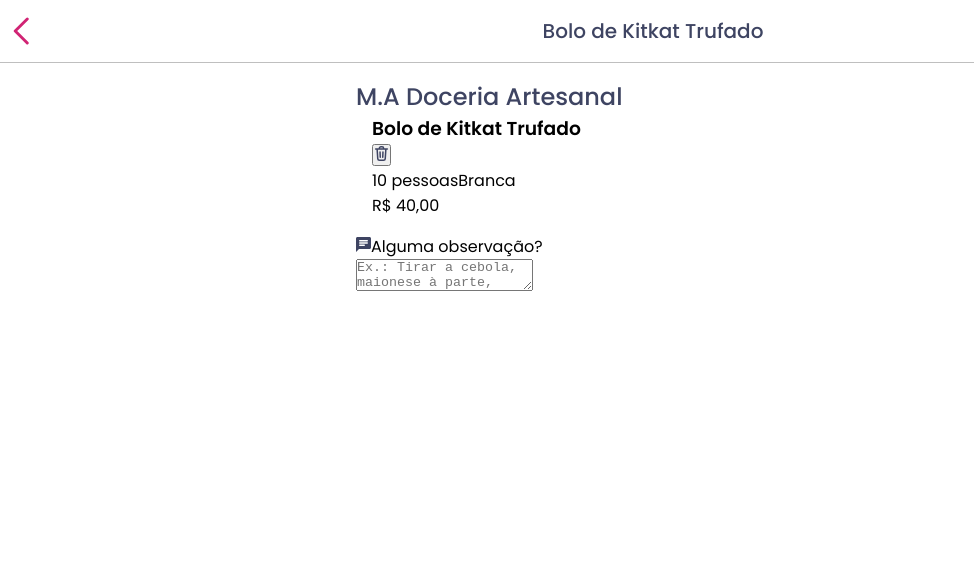
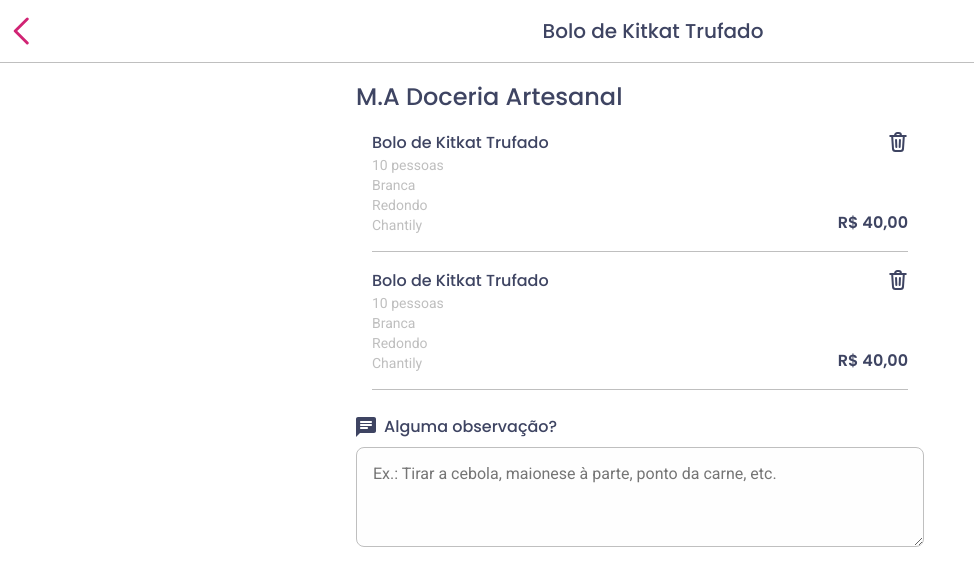
Before and after one commit to FabioRamos12/meumenu-next, a Next.js app: page /checkout in a window 1280 px wide. Shown: the top 586 px of the page, without its empty margins (0-974 px from the left). Built offline with nearby package versions, Linux system fonts and the light colour scheme.

Commit message:
Update Checkout Page

```diff
--- a/src/pages/checkout.tsx
+++ b/src/pages/checkout.tsx
@@ -20,24 +20,48 @@
 
                     <article className={styles.checkoutItems}>
                         <div className={styles.item}>
-                            <div>
+                            <header>
                                 <h3>Bolo de Kitkat Trufado</h3>
                                 <button>
                                     <Image
                                         src="/remove.svg"
-                                        width={15}
-                                        height={15}
+                                        width={20}
+                                        height={20}
                                         alt="Remover item"
                                     />
                                 </button>
-                            </div>
+                            </header>
 
-                            <div>
+                            <div className={styles.itemInfo}>
                                 <div>
                                     <span>10 pessoas</span>
                                     <span>Branca</span>
-                                    <span></span>
-                                    <span></span>
+                                    <span>Redondo</span>
+                                    <span>Chantily</span>
+                                </div>
+
+                                <span>R$ 40,00</span>
+                            </div>
+                        </div>
+                        <div className={styles.item}>
+                            <header>
+                                <h3>Bolo de Kitkat Trufado</h3>
+                                <button>
+                                    <Image
+                                        src="/remove.svg"
+                                        width={20}
+                                        height={20}
+                                        alt="Remover item"
+                                    />
+                                </button>
+                            </header>
+
+                            <div className={styles.itemInfo}>
+                                <div>
+                                    <span>10 pessoas</span>
+                                    <span>Branca</span>
+                                    <span>Redondo</span>
+                                    <span>Chantily</span>
                                 </div>
 
                                 <span>R$ 40,00</span>
@@ -46,11 +70,11 @@
                     </article>
 
                     <article className={styles.observations}>
-                        <div>
+                        <div className={styles.observationHeader}>
                             <Image
                                 src="/chat.svg"
-                                width={15}
-                                height={15}
+                                width={20}
+                                height={20}
                                 alt="Observações"
                             />
                             <span>Alguma observação?</span>
--- a/src/styles/checkout.module.scss
+++ b/src/styles/checkout.module.scss
@@ -11,6 +11,93 @@
     }
 
     .checkoutItems {
-        padding: 0 1.6rem 1.6rem;
+        padding: 0 1.6rem;
+
+        .item {
+            display: flex;
+            flex-direction: column;
+
+            padding: 1.6rem 0 1.6rem;
+            border-bottom: 1px solid #bfbfbf;
+
+            header {
+                display: flex;
+                justify-content: space-between;
+                align-items: flex-end;
+
+                h3 {
+                    font-size: 1.6rem;
+                    font-weight: 500;
+                    color: #3e4462;
+                }
+
+                button {
+                    border: 0;
+                    background: 0;
+
+                    cursor: pointer;
+                }
+            }
+
+            .itemInfo {
+                display: flex;
+                justify-content: space-between;
+                align-items: flex-end;
+
+                div {
+                    display: flex;
+                    flex-direction: column;
+
+                    span {
+                        font-family: "Roboto", sans-serif;
+                        font-size: 1.4rem;
+                        font-weight: 400;
+                        line-height: 2rem;
+                        color: #bfbfbf;
+                    }
+                }
+
+                span {
+                    font-size: 1.6rem;
+                    font-weight: 600;
+                    color: #3e4462;
+                }
+            }
+        }
+    }
+
+    .observations {
+        margin-top: 2.4rem;
+
+        .observationHeader {
+            display: flex;
+            align-items: center;
+            gap: 8px;
+
+            span {
+                font-size: 1.6rem;
+                font-weight: 500;
+                color: #3e4462;
+            }
+        }
+
+        textarea {
+            width: 100%;
+            min-height: 100px;
+
+            background: #fefefe;
+            border: 1px solid #bfbfbf;
+            border-radius: 8px;
+
+            margin-top: 0.8rem;
+            padding: 16px;
+
+            font-family: "Roboto", sans-serif;
+            font-size: 1.6rem;
+            font-weight: 400;
+
+            resize: vertical;
+            outline: none;
+        }
     }
 }
```
